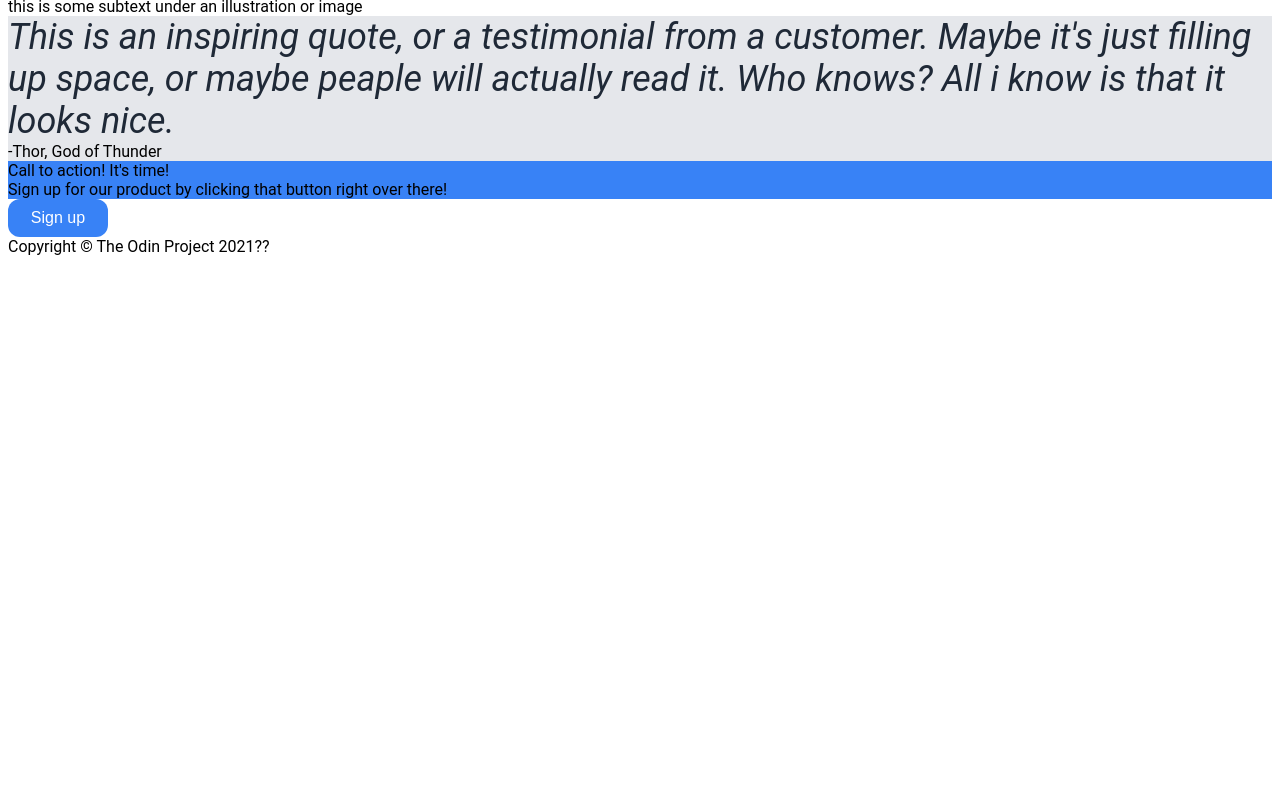
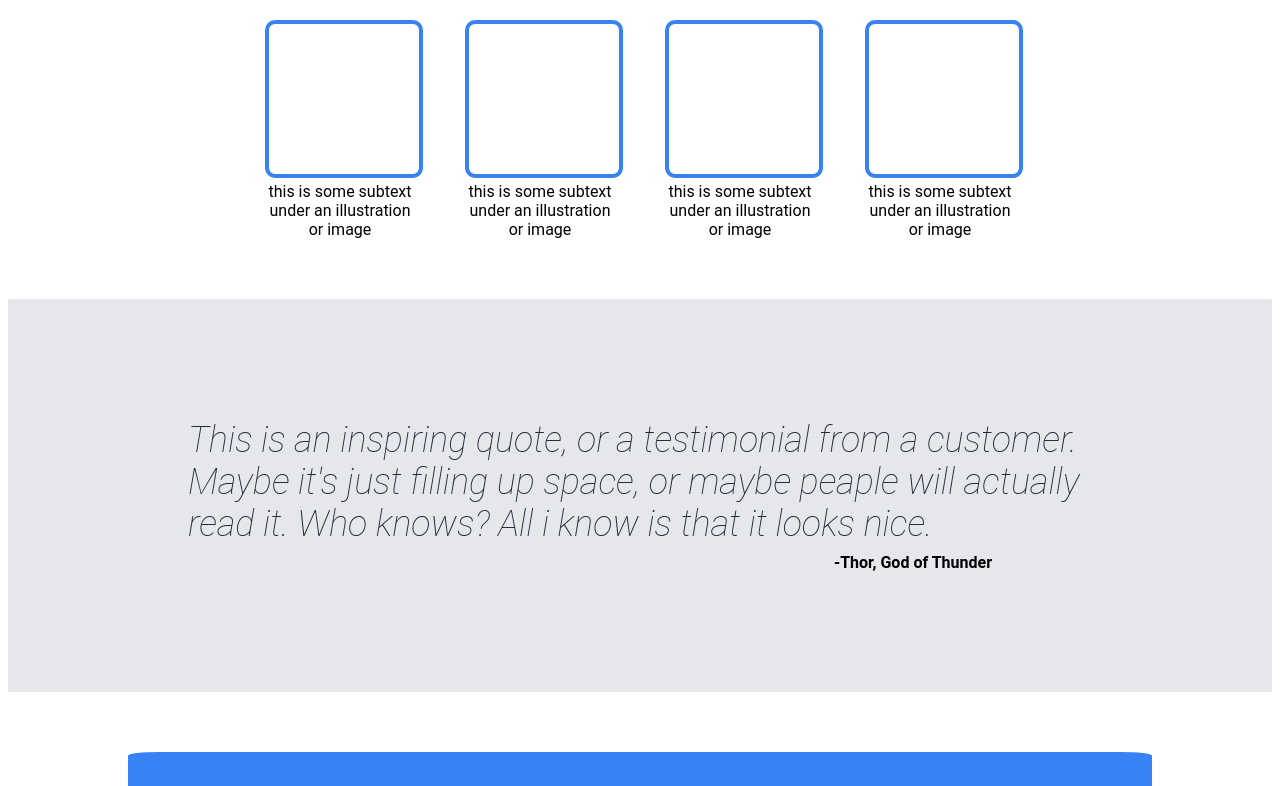
Before and after one commit to kmastra/odin_landing_page, a plain HTML site: page index.html in a window 1280 px wide. Shown: the part 518-1304 px from the top of the page. Before the commit the page ends 800 px from the top, so only its background shows below. Drawn offline with Linux system fonts and the light colour scheme.

Commit message:
Finished

```diff
--- a/index.html
+++ b/index.html
@@ -34,19 +34,19 @@
             <div class="container">
                 <div class="info">
                     <div class="img-placeholder-sm"></div>
-                    <div>this is some subtext under an illustration or image</div>
+                    <div class="info-text">this is some subtext under an illustration or image</div>
                 </div>
                 <div class="info">
                     <div class="img-placeholder-sm"></div>
-                    <div>this is some subtext under an illustration or image</div>
+                    <div class="info-text">this is some subtext under an illustration or image</div>
                 </div>
                 <div class="info">
                     <div class="img-placeholder-sm"></div>
-                    <div>this is some subtext under an illustration or image</div>
+                    <div class="info-text">this is some subtext under an illustration or image</div>
                 </div>
                 <div class="info">
                     <div class="img-placeholder-sm"></div>
-                    <div>this is some subtext under an illustration or image</div>
+                    <div class="info-text">this is some subtext under an illustration or image</div>
                 </div>
             </div>
         </div>
@@ -57,11 +57,13 @@
         </div>
 
         <div class="section-four">
-            <div class="container-two">
-                <div class="title">Call to action! It's time!</div>
-                <div class="text">Sign up for our product by clicking that button right over there!</div>
+            <div class="background-color">
+                <div class="container-two">
+                    <div class="title">Call to action! It's time!</div>
+                    <div class="text">Sign up for our product by clicking that button right over there!</div>
+                </div>
+                <button class="border-btn">Sign up</button>
             </div>
-            <button>Sign up</button>
         </div>
 
         <div class="footer">
--- a/style.css
+++ b/style.css
@@ -3,7 +3,8 @@ body {
 }
 
 .header,
-.section-one {
+.section-one,
+.footer {
     background-color: #1F2937;
 }
 
@@ -26,7 +27,7 @@ body {
 }
 
 button,
-.container-two {
+.background-color {
     background-color: #3882F6;
 }
 
@@ -34,15 +35,21 @@ button,
     font-size: 36px;
     color: #1F2937;
     font-weight: 900;
+    padding: 40px;
 }
 
 .section-three {
     background-color: #E5E7EB;
+    padding: 120px 180px;
+    display: flex;
+    flex-direction: column;
+    gap: 8px;
 }
 
 .quote {
     font-size: 36px;
     font-style: italic;
+    font-weight: 1;
     color: #1F2937;
 }
 
@@ -95,3 +102,83 @@ button {
     margin: 0;
     border-radius: 12px;
 }
+
+.section-two {
+    display: flex;
+    flex-direction: column;
+    justify-content: center;
+    align-items: center;
+}
+
+.img-placeholder-sm {
+    width: 150px;
+    height: 150px;
+    border: 4px solid #3882F6;
+    border-radius: 10px;
+}
+
+.container {
+    display: flex;
+    flex-direction: row;
+    gap: 50px;
+    padding: 0px 120px;
+    padding-bottom: 60px;
+}
+
+.info {
+    display: flex;
+    flex-direction: column;
+    width: 150px;
+    gap: 4px;
+}
+
+.info-text {
+    text-align: center;
+}
+
+.quote-name {
+    text-align: end;
+    font-weight: bold;
+    padding-right: 100px;
+}
+
+.section-four {
+    padding: 60px 120px;
+}
+
+.background-color {
+    display: flex;
+    flex-direction: row;
+    justify-content: center;
+    align-items: center;
+    padding: 40px 0px;
+    border-radius: 3%;
+    gap: 150px;
+}
+
+.container-two {
+    display: flex;
+    flex-direction: column;
+    gap: 4px;
+}
+
+.title {
+    color: white;
+    font-weight: bold;
+}
+
+.text {
+    color: white;
+}
+
+.border-btn {
+    border: 2px solid white;
+}
+
+.footer {
+    color: white;
+    display: flex;
+    justify-content: center;
+    align-items: center;
+    height: 80px;
+}
```
